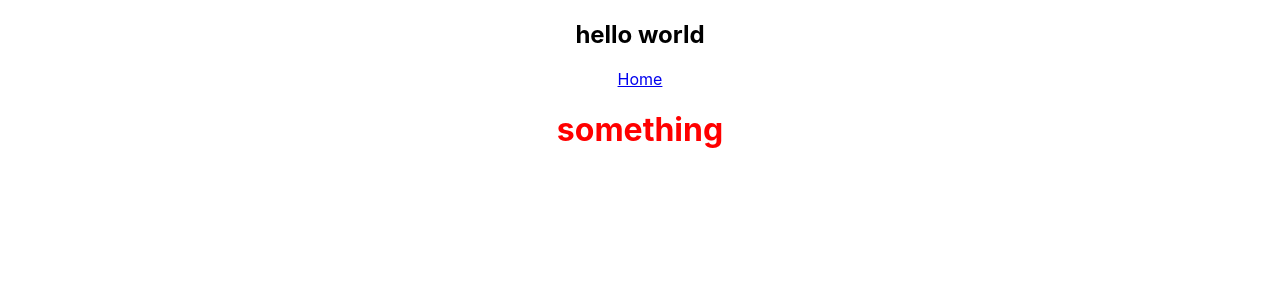
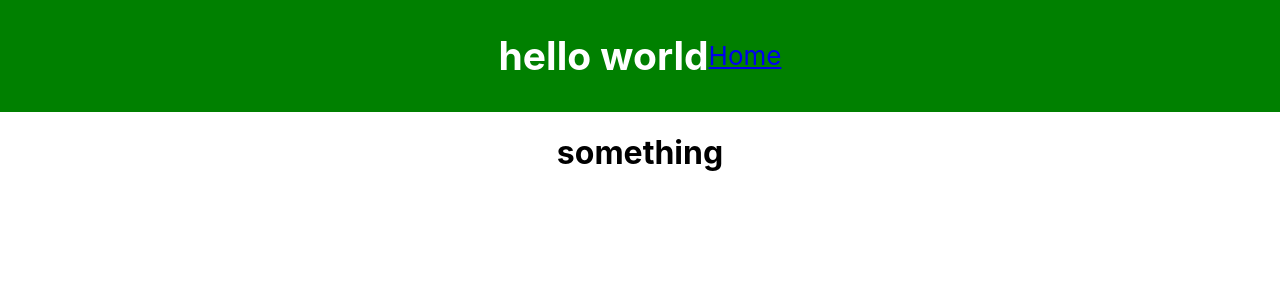
Before and after one commit to ko1h/ticket-dark, a React app: page / in a window 1280 px wide. Shown: the top 300 px of the page. Built offline with nearby package versions, Linux system fonts and the light colour scheme.

Commit message:
Add styles to header, working on adding some img to home component

```diff
--- a/src/components/App.scss
+++ b/src/components/App.scss
@@ -2,7 +2,27 @@
 .App {
   text-align: center;
 }
+.header {
+  background-color: green;
+  display: flex;
+  flex-direction: row;
+  width: 100%;
+  align-items: center;
+  justify-content: center;
+  font-size: calc(10px + 2vmin);
+  color: white;
+}
 
-h1{
+.App-link {
   color: red;
+  text-decoration: none;
 }
+
+@keyframes App-logo-spin {
+  from {
+    transform: rotate(0deg);
+  }
+  to {
+    transform: rotate(360deg);
+  }
+}
--- a/src/components/Header.js
+++ b/src/components/Header.js
@@ -3,7 +3,7 @@
 
 function Header(){
   return(
-    <div>
+    <div className= "header">
       <h2>hello world</h2>
       <Link to='/'>Home</Link>
     </div>
```
